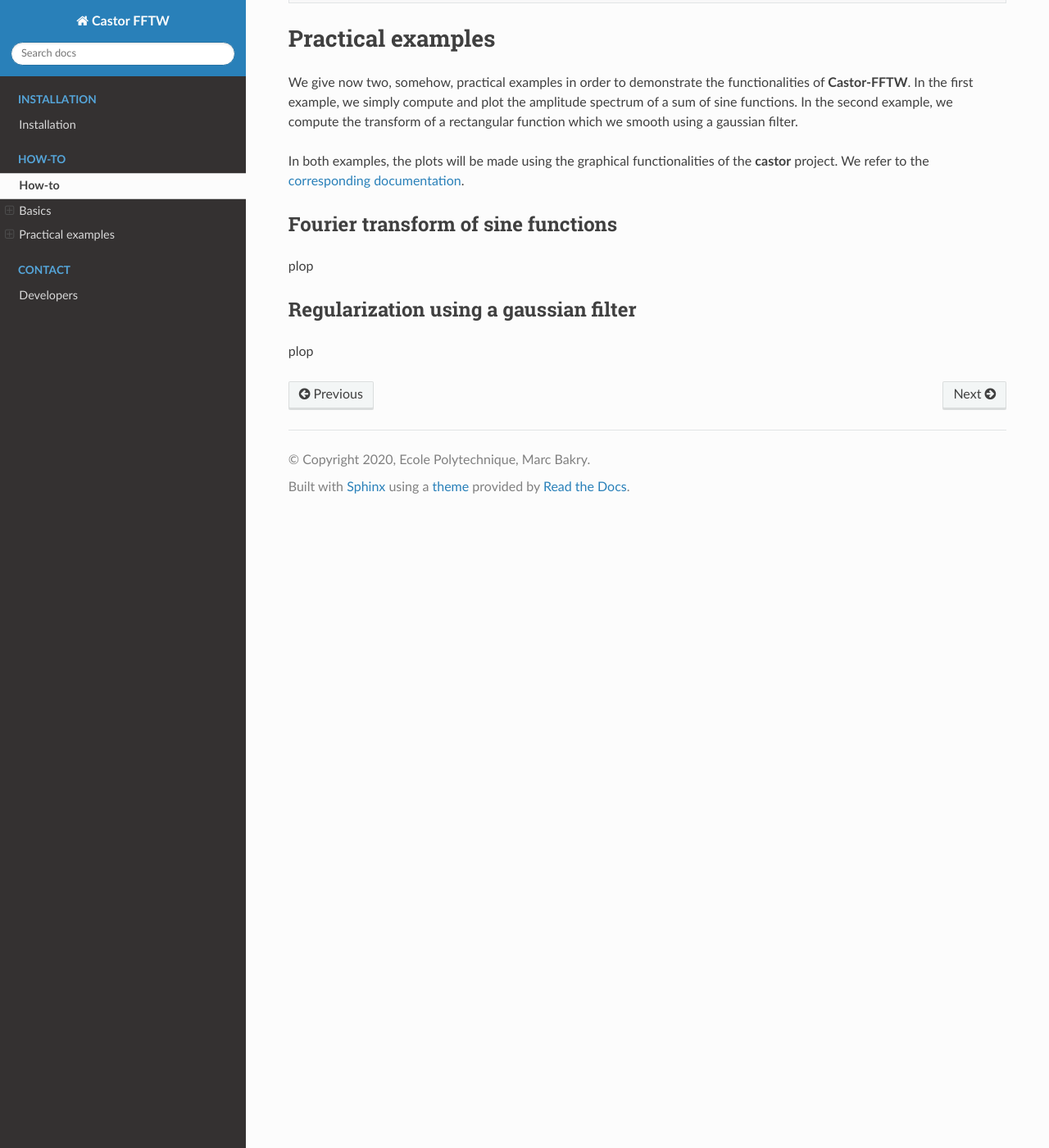
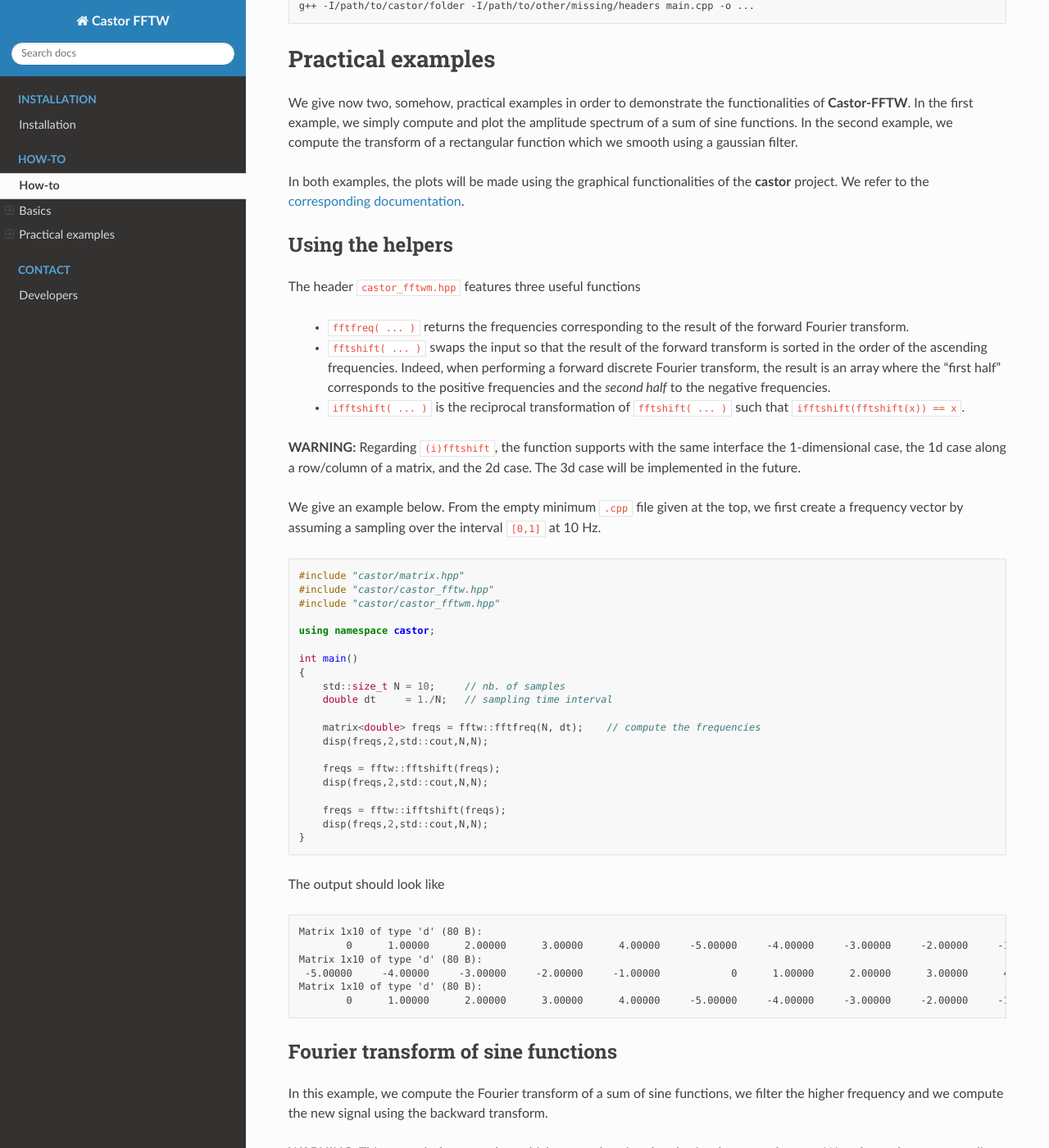
Before and after one commit to marcbakry/castor-fftw, a Sphinx documentation site: the page built from doc/source/howto.rst, in a window 1280 px wide and 1400 px high, scrolled down 3001 px. Shown: the whole window at 82% size. Built offline with Sphinx 7.4.7 and the Read the Docs theme 2.0.0, drawn with Linux system fonts in a browser that asks for light colours; some of the changed text lies outside the part shown.

Commit message:
updated doc

```diff
--- a/doc/source/howto.rst
+++ b/doc/source/howto.rst
@@ -4,7 +4,7 @@
 How-to
 ======
 
-The **Castor-FFTW** wrapper has been divided into two headers. The first one, ``castor_fftwf.hpp`` is for the ``float`` precision while ``castor_fftw.hpp`` is for the ``double`` precision. Both should be included if you plan to mix ``float`` and ``double``. However, the main interface is made such that the function call remains the same whatever the precision. We describe below a small example extracted from the ``demo/`` folder.
+The **Castor-FFTW** wrapper has been divided into three headers. The first one, ``castor_fftwf.hpp`` is for the ``float`` precision while ``castor_fftw.hpp`` is for the ``double`` precision. Both should be included if you plan to mix ``float`` and ``double``. The third header ``castor_fftwm.hpp`` contains some templatized helper-functions (*m* stands for *miscellanous*). However, the main interface is made such that the function call remains the same whatever the precision. We describe below a small example extracted from the ``demo/`` folder.
 
 We recall that all functions of the **castor** project are defined within the namespace ``castor::``. However, the **castor** project already provides a FFT interface through the KISSFFT library. In order to avoid interferences, the functions of the **Castor-FFTW** wrapper are defined within the sub-namespace ``castor::fftw::``.
 
@@ -143,14 +143,74 @@ We give now two, somehow, practical examples in order to demonstrate the functio
 In both examples, the plots will be made using the graphical functionalities of the **castor** project. We refer to the `corresponding documentation <http://leprojetcastor.gitlab.labos.polytechnique.fr/castor/graphics.html>`_.
 
 
+Using the helpers
++++++++++++++++++
+
+The header ``castor_fftwm.hpp`` features three useful functions
+
+ - ``fftfreq( ... )`` returns the frequencies corresponding to the result of the forward Fourier transform.
+ - ``fftshift( ... )`` swaps the input so that the result of the forward transform is sorted in the order of the ascending frequencies. Indeed, when performing a forward discrete Fourier transform, the result is an array where the "first half" corresponds to the positive frequencies and the *second half* to the negative frequencies.
+ - ``ifftshift( ... )`` is the reciprocal transformation of ``fftshift( ... )`` such that ``ifftshift(fftshift(x)) == x``.
+
+**WARNING:** Regarding ``(i)fftshift``, the function supports with the same interface the 1-dimensional case, the 1d case along a row/column of a matrix, and the 2d case. The 3d case will be implemented in the future.
+
+We give an example below. From the empty minimum ``.cpp`` file given at the top, we first create a frequency vector by assuming a sampling over the interval ``[0,1]`` at 10 Hz.
+
+.. code:: c++
+
+    #include "castor/matrix.hpp"
+    #include "castor/castor_fftw.hpp"
+    #include "castor/castor_fftwm.hpp"
+
+    using namespace castor;
+
+    int main()
+    {
+        std::size_t N = 10;     // nb. of samples
+        double dt     = 1./N;   // sampling time interval
+
+        matrix<double> freqs = fftw::fftfreq(N, dt);    // compute the frequencies
+        disp(freqs,2,std::cout,N,N);
+
+        freqs = fftw::fftshift(freqs);
+        disp(freqs,2,std::cout,N,N);
+
+        freqs = fftw::ifftshift(freqs);
+        disp(freqs,2,std::cout,N,N);
+    }
+
+The output should look like
+
+.. code:: text
+
+    Matrix 1x10 of type 'd' (80 B):
+            0      1.00000      2.00000      3.00000      4.00000     -5.00000     -4.00000     -3.00000     -2.00000     -1.00000
+    Matrix 1x10 of type 'd' (80 B):
+     -5.00000     -4.00000     -3.00000     -2.00000     -1.00000            0      1.00000      2.00000      3.00000      4.00000
+    Matrix 1x10 of type 'd' (80 B):
+            0      1.00000      2.00000      3.00000      4.00000     -5.00000     -4.00000     -3.00000     -2.00000     -1.00000
+
+
 Fourier transform of sine functions
 +++++++++++++++++++++++++++++++++++
 
-plop
+In this example, we compute the Fourier transform of a sum of sine functions, we filter the higher frequency and we compute the new signal using the backward transform.
 
+**WARNING:** This example features plots which are made using the plotting features of **castor**. We refer to the corresponding documentation.
 
+First, let us create the main file.
 
-Regularization using a gaussian filter
-++++++++++++++++++++++++++++++++++++++
+.. code:: c++
 
-plop
+    #include "castor/matrix.hpp"
+    #include "castor/graphics.hpp"      // for the plots
+    #include "castor/castor_fftw.hpp"
+    #include "castor/castor_fftwm.hpp"
+
+    using namespace castor;
+
+    int main()
+    {
+        // your code here
+        return EXIT_SUCCESS;
+    }
--- a/doc/source/installation.rst
+++ b/doc/source/installation.rst
@@ -26,7 +26,7 @@ It should be also available if you are using the Intel MKL library. Otherwise, y
 Install the headers
 -------------------
 
-In order to install **Castor-FFTW**, it is sufficient to copy the two header-files in the ``castor-fftw/include/castor/`` folder to the folder where the header-files of the **castor project** are installed.
+In order to install **Castor-FFTW**, it is sufficient to copy the three header-files in the ``castor-fftw/include/castor/`` folder to the folder where the header-files of the **castor project** are installed.
 
 
 That's all! See the :ref:`label-howto` section for the compile instructions.
```
Also changed, not shown: 1 other file.
